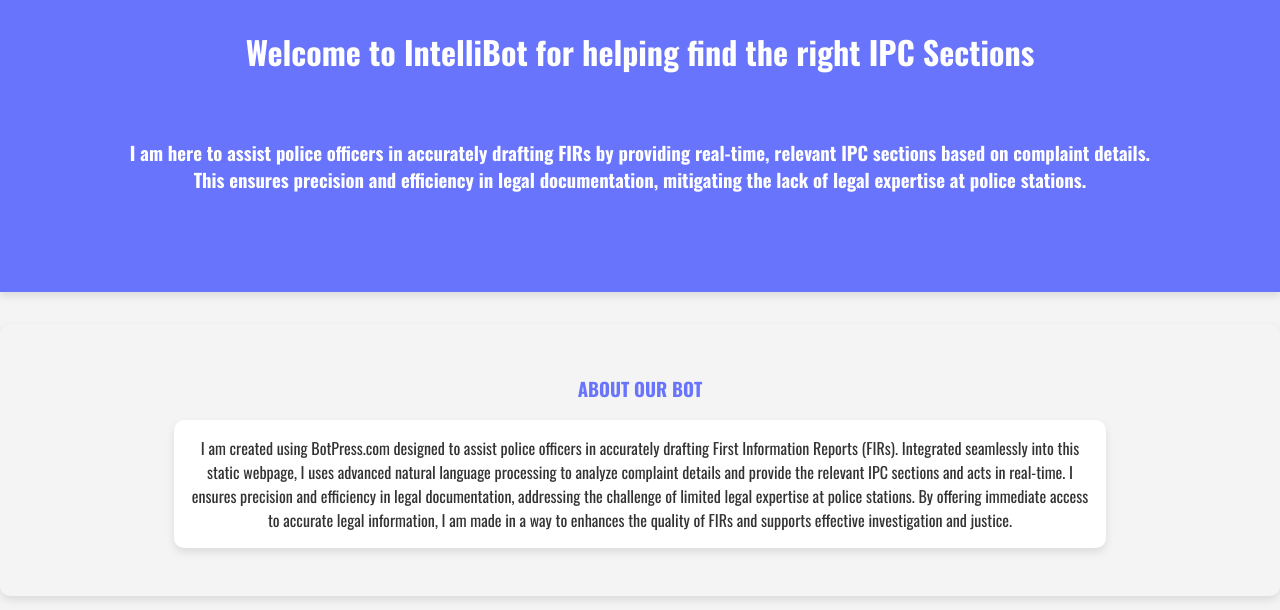
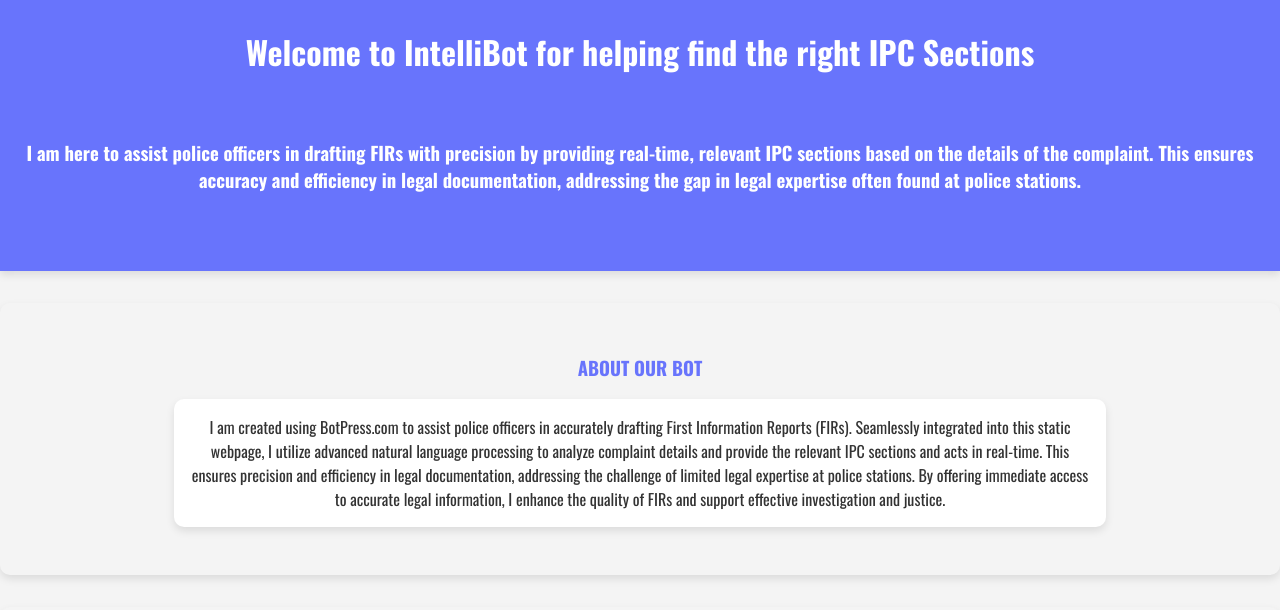
Before and after one commit to SrijanSingh9/Officer-IntelliBot-For-IPC-Sections, a plain HTML site: page index.html in a window 1280 px wide. Shown: the part 190-800 px from the top of the page. Drawn offline with nearby package versions, Linux system fonts and the light colour scheme.

Commit message:
grammar correction

```diff
--- a/index.html
+++ b/index.html
@@ -3,7 +3,7 @@
 <head>
   <meta charset="utf-8">
   <meta name="viewport" content="width=device-width, initial-scale=1.0">
-  <meta name="description" content="I am here to assist police officers in accurately drafting FIRs by providing real-time, relevant IPC sections based on complaint details.This ensures precision and efficiency in legal documentation, mitigating the lack of legal expertise at police stations.">
+  <meta name="description" content="I am here to assist police officers in drafting FIRs with precision by providing real-time, relevant IPC sections based on the details of the complaint. This ensures accuracy and efficiency in legal documentation, addressing the gap in legal expertise often found at police stations.">
   <meta name="author" content="Stellar">
 
   <title>Officer IntelliBot For IPC Sections</title>
@@ -99,8 +99,7 @@
       <div class="row">
         <h1>Welcome to IntelliBot for helping find the right IPC Sections</h1>
         <br>
-        <h3>I am here to assist police officers in accurately drafting FIRs by providing real-time, relevant IPC sections based on complaint details. <br> This ensures precision and efficiency in legal documentation, mitigating the lack of legal expertise at police stations.</h3>
-        <br><br>
+        <h3>I am here to assist police officers in drafting FIRs with precision by providing real-time, relevant IPC sections based on the details of the complaint. This ensures accuracy and efficiency in legal documentation, addressing the gap in legal expertise often found at police stations.<br><br>
         <div class="col-lg-6 col-lg-offset-3"></div>
       </div>
     </div>
@@ -115,7 +114,7 @@
 
         <!-- Intro Information -->
         <div class="col-lg-6 col-lg-offset-3">
-          <p>I am created using BotPress.com designed to assist police officers in accurately drafting First Information Reports (FIRs). Integrated seamlessly into this static webpage, I uses advanced natural language processing to analyze complaint details and provide the relevant IPC sections and acts in real-time. I ensures precision and efficiency in legal documentation, addressing the challenge of limited legal expertise at police stations. By offering immediate access to accurate legal information, I am made in a way to enhances the quality of FIRs and supports effective investigation and justice.</p>
+          <p>I am created using BotPress.com to assist police officers in accurately drafting First Information Reports (FIRs). Seamlessly integrated into this static webpage, I utilize advanced natural language processing to analyze complaint details and provide the relevant IPC sections and acts in real-time. This ensures precision and efficiency in legal documentation, addressing the challenge of limited legal expertise at police stations. By offering immediate access to accurate legal information, I enhance the quality of FIRs and support effective investigation and justice.</p>
         </div>
       </div>
     </div>
```
